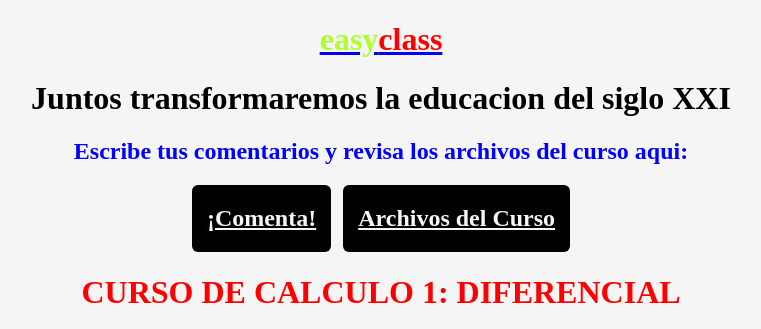
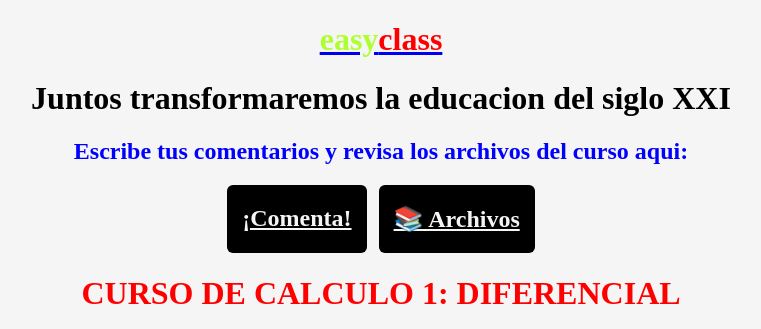
Before and after one commit to easyclass10/5829, a plain HTML site: page index.html in a window 1280 px wide. Shown: the top 329 px of the page, without its empty margins (259-1020 px from the left). Drawn offline with Linux system fonts and the light colour scheme.

Commit message:
Update index.html

```diff
--- a/index.html
+++ b/index.html
@@ -93,7 +93,7 @@
   </header>
 
   <section>
-    <center><h1><a  class="btn btn-ma" href="https://forms.gle/KpyaWkqY1yEkwdMj9">¡Comenta!</a><span>&nbsp&nbsp</span><a  class="btn btn-ma" href="https://drive.google.com/drive/folders/1qfijhAbht2yTfnZ0zPeOfG9VB6WkGGxI?usp=share_link">Archivos del Curso</a></h1></center>
+    <center><h1><a  class="btn btn-ma" href="https://forms.gle/KpyaWkqY1yEkwdMj9">¡Comenta!</a><span>&nbsp&nbsp</span><a  class="btn btn-ma" href="https://drive.google.com/drive/folders/1qfijhAbht2yTfnZ0zPeOfG9VB6WkGGxI?usp=share_link">📚 Archivos</a></h1></center>
   </section>
 
 
```
